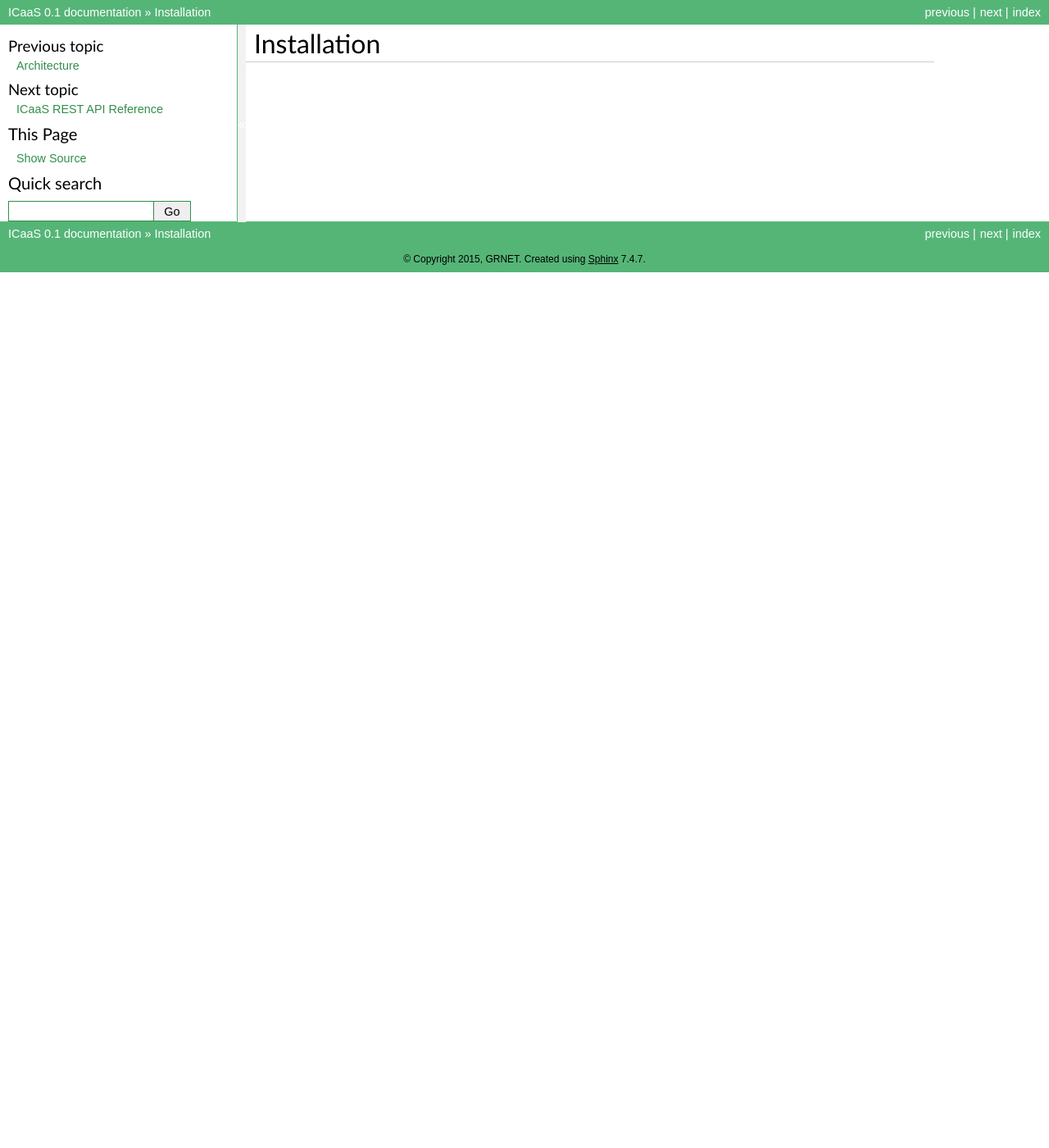
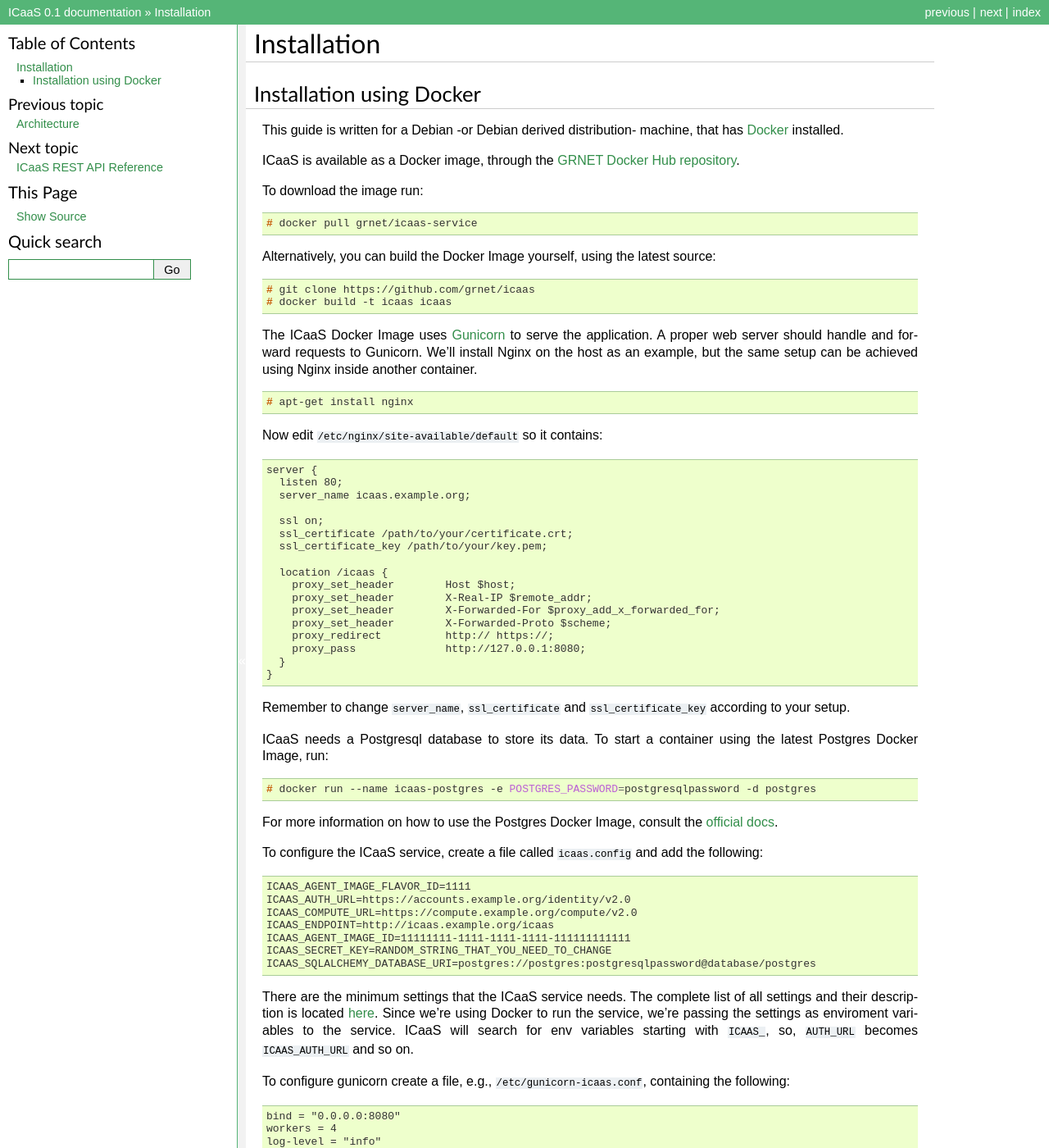
Before and after one commit to grnet/icaas, a Sphinx documentation site: the page built from docs/install.rst, in a window 1280 px wide and 1400 px high. Shown: the whole window at 82% size. Built offline with Sphinx 7.4.7, drawn with Linux system fonts in a browser that asks for light colours; some of the changed text lies outside the part shown.

Commit message:
docs: Add Docker installation guide

```diff
--- a/docs/install.rst
+++ b/docs/install.rst
@@ -2,3 +2,106 @@
 
 Installation
 ^^^^^^^^^^^^
+
+Installation using Docker
+-------------------------
+
+This guide is written for a Debian -or Debian derived distribution- machine,
+that has `Docker <https://www.docker.com/>`_ installed.
+
+ICaaS is available as a Docker image, through the `GRNET Docker Hub repository
+<https://hub.docker.com/u/grnet/>`_.
+
+To download the image run:
+
+.. code-block:: console
+
+    # docker pull grnet/icaas-service
+
+Alternatively, you can build the Docker Image yourself, using the latest
+source:
+
+.. code-block:: console
+
+    # git clone https://github.com/grnet/icaas
+    # docker build -t icaas icaas
+
+The ICaaS Docker Image uses `Gunicorn <http://gunicorn.org/>`_ to serve the application. A
+proper web server should handle and forward requests to Gunicorn. We'll
+install Nginx on the host as an example, but the same setup can be achieved
+using Nginx inside another container.
+
+.. code-block:: console
+
+    # apt-get install nginx
+
+Now edit ``/etc/nginx/site-available/default`` so it contains:
+
+.. code-block:: console
+
+    server {
+      listen 80;
+      server_name icaas.example.org;
+
+      ssl on;
+      ssl_certificate /path/to/your/certificate.crt;
+      ssl_certificate_key /path/to/your/key.pem;
+
+      location /icaas {
+        proxy_set_header        Host $host;
+        proxy_set_header        X-Real-IP $remote_addr;
+        proxy_set_header        X-Forwarded-For $proxy_add_x_forwarded_for;
+        proxy_set_header        X-Forwarded-Proto $scheme;
+        proxy_redirect          http:// https://;
+        proxy_pass              http://127.0.0.1:8080;
+      }
+    }
+
+Remember to change ``server_name``, ``ssl_certificate`` and
+``ssl_certificate_key`` according to your setup.
+
+ICaaS needs a Postgresql database to store its data. To start a container
+using the latest Postgres Docker Image, run:
+
+.. code-block:: console
+
+    # docker run --name icaas-postgres -e POSTGRES_PASSWORD=postgresqlpassword -d postgres
+
+For more information on how to use the Postgres Docker Image, consult the
+`official docs <https://hub.docker.com/_/postgres/>`_.
+
+To configure the ICaaS service, create a file called ``icaas.config`` and add
+the following:
+
+.. code-block:: console
+
+    ICAAS_AGENT_IMAGE_FLAVOR_ID=1111
+    ICAAS_AUTH_URL=https://accounts.example.org/identity/v2.0
+    ICAAS_COMPUTE_URL=https://compute.example.org/compute/v2.0
+    ICAAS_ENDPOINT=http://icaas.example.org/icaas
+    ICAAS_AGENT_IMAGE_ID=11111111-1111-1111-1111-111111111111
+    ICAAS_SECRET_KEY=RANDOM_STRING_THAT_YOU_NEED_TO_CHANGE
+    ICAAS_SQLALCHEMY_DATABASE_URI=postgres://postgres:postgresqlpassword@database/postgres
+
+There are the minimum settings that the ICaaS service needs. The complete list
+of all settings and their description is located `here <https://github.com/grnet/icaas/blob/master/icaas/settings/default.py>`_.
+Since we're using Docker to run the service, we're passing the settings as
+enviroment variables to the service. ICaaS will search for env variables
+starting with ``ICAAS_``, so, ``AUTH_URL`` becomes ``ICAAS_AUTH_URL`` and so on.
+
+To configure gunicorn create a file, e.g., ``/etc/gunicorn-icaas.conf``,  containing the following:
+
+.. code-block:: console
+
+    bind = "0.0.0.0:8080"
+    workers = 4
+    log-level = "info"
+    accesslog = "-"
+    errorlog = "-"
+    timeout = 43200
+
+Finally, to start the ICaaS service, run:
+
+.. code-block:: console
+
+    # docker run --link icaas-postgres:database --env-file icaas.config -d --restart=always -p 127.0.0.1:8080:8080 -v /etc/gunicorn-icaas.conf:/etc/icaas/gunicorn.conf:ro grnet/icaas-service
```
